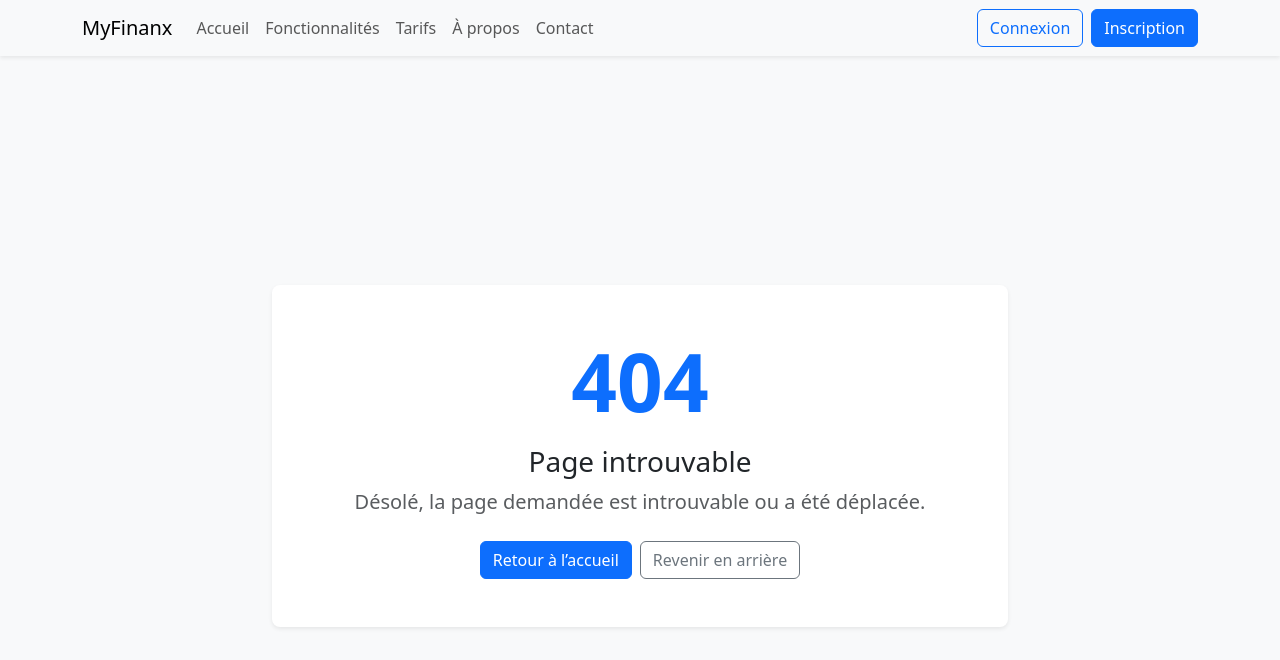
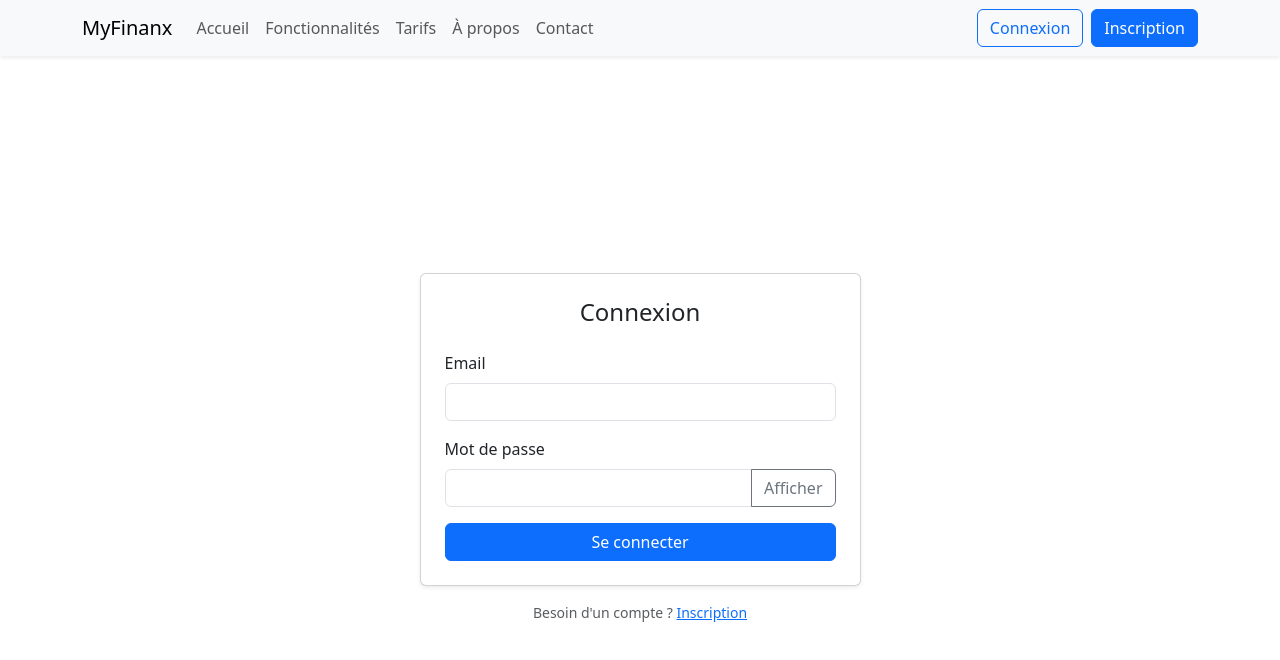
Before and after one commit to HermesOliho/MyFinanx, a Vue app: page /login in a window 1280 px wide. Before the commit this address had no page. Shown: the top 660 px of the page. Built offline with nearby package versions, Linux system fonts and the light colour scheme; no server answers; the HTML template or start-up script is replaced by a standard one.

Commit message:
Ajout du processus de connexion

```diff
--- a/src/router/index.ts
+++ b/src/router/index.ts
@@ -19,6 +19,11 @@ const router = createRouter({
       name: 'signup',
       component: () => import('../views/auth/SignupView.vue'),
     },
+    {
+      path: '/login',
+      name: 'login',
+      component: () => import('../views/auth/LoginView.vue'),
+    },
     // User's routes
     {
       path: '/dashboard',
--- /dev/null
+++ b/src/views/auth/LoginView.vue
@@ -0,0 +1,141 @@
+<template>
+  <PublicNavbar />
+  <div class="container min-vh-100 d-flex align-items-center justify-content-center py-5">
+    <div class="row w-100 justify-content-center">
+      <div class="col-12 col-sm-10 col-md-8 col-lg-5">
+        <div class="card shadow-sm">
+          <div class="card-body p-4">
+            <h1 class="h4 mb-4 text-center">Connexion</h1>
+
+            <div v-if="error" class="alert alert-danger" role="alert">{{ error }}</div>
+            <div v-if="success" class="alert alert-success" role="alert">Connexion réussie.</div>
+
+            <form
+              class="needs-validation"
+              :class="{ 'was-validated': validated }"
+              novalidate
+              @submit.prevent="onSubmit"
+            >
+              <div class="mb-3">
+                <label for="email" class="form-label">Email</label>
+                <input
+                  id="email"
+                  type="email"
+                  class="form-control"
+                  v-model.trim="form.email"
+                  required
+                  autocomplete="email"
+                  :disabled="loading"
+                />
+                <div class="invalid-feedback">Veuillez saisir un email valide.</div>
+              </div>
+
+              <div class="mb-3">
+                <label for="password" class="form-label">Mot de passe</label>
+                <div class="input-group">
+                  <input
+                    :type="showPassword ? 'text' : 'password'"
+                    id="password"
+                    class="form-control"
+                    v-model="form.password"
+                    required
+                    minlength="6"
+                    autocomplete="current-password"
+                    :disabled="loading"
+                  />
+                  <button
+                    type="button"
+                    class="btn btn-outline-secondary"
+                    @click="showPassword = !showPassword"
+                    :aria-pressed="showPassword"
+                    :disabled="loading"
+                  >
+                    {{ showPassword ? 'Masquer' : 'Afficher' }}
+                  </button>
+                </div>
+                <div class="invalid-feedback">
+                  Veuillez saisir votre mot de passe (min. 6 caractères).
+                </div>
+              </div>
+
+              <button type="submit" class="btn btn-primary w-100" :disabled="loading">
+                <span
+                  v-if="loading"
+                  class="spinner-border spinner-border-sm me-2"
+                  role="status"
+                  aria-hidden="true"
+                ></span>
+                Se connecter
+              </button>
+            </form>
+          </div>
+        </div>
+
+        <p class="text-center mt-3 text-muted small">
+          Besoin d'un compte ?
+          <a href="/register">Inscription</a>
+        </p>
+      </div>
+    </div>
+  </div>
+</template>
+
+<script setup lang="ts">
+import PublicNavbar from '@/components/PublicNavbar.vue'
+import { supabase } from '@/lib/supabaseClient'
+import { useAuthStore } from '@/stores/auth'
+import { reactive, ref } from 'vue'
+import { useRouter } from 'vue-router'
+
+const authStore = useAuthStore()
+const router = useRouter()
+
+const form = reactive({
+  email: '',
+  password: '',
+})
+
+const validated = ref(false)
+const loading = ref(false)
+const showPassword = ref(false)
+const error = ref('')
+const success = ref(false)
+
+function isFormValid() {
+  return form.email && /\S+@\S+\.\S+/.test(form.email) && form.password && form.password.length >= 6
+}
+
+async function onSubmit(e: Event) {
+  validated.value = true
+  error.value = ''
+  success.value = false
+
+  const formEl = e.target as HTMLFormElement
+  if (!formEl.checkValidity() || !isFormValid()) {
+    return
+  }
+
+  loading.value = true
+  try {
+    // TODO: Remplacer par un appel API réel
+    const { data, error } = await supabase.auth.signInWithPassword({
+      email: form.email,
+      password: form.password,
+    })
+    if (error || !data.user) {
+      throw error || new Error('Échec de la connexion')
+    }
+    authStore.setUser(data.user)
+    authStore.setSession(data.session)
+    success.value = true
+    setTimeout(() => {
+      router.push('/dashboard')
+    }, 1000)
+    // eslint-disable-next-line @typescript-eslint/no-unused-vars
+  } catch (err) {
+    error.value = 'Une erreur est survenue. Veuillez réessayer.'
+  } finally {
+    loading.value = false
+  }
+}
+</script>
```
